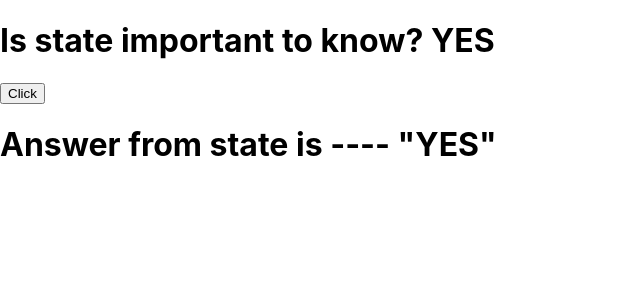
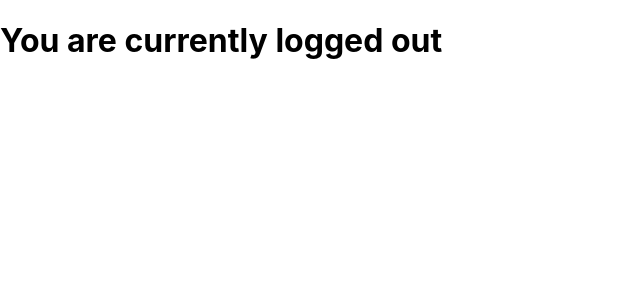
Before and after one commit to Kuzevych/habr_React, a React (Create React App) app: page / in a window 1280 px wide. Shown: the top 300 px of the page, without its empty margins (0-640 px from the left). Built offline with nearby package versions, Linux system fonts and the light colour scheme.

Commit message:
lesson 15 - done
https://habr.com/ru/company/ruvds/blog/438988/

```diff
--- a/src/App.js
+++ b/src/App.js
@@ -1,29 +1,20 @@
-import React, { Component } from 'react';
-// import Header from './components/Header';
-// import Greeting from './components/Greeting';
-// import cats from './json/cats';
-// import ContactCard from "./components/ContactCard";
-import ChildComponent from './components/ChildComponent';
+import React, {Component} from "react"
+
 class App extends Component {
-    // constructor(){
-    //    super()
-    //     this.state = {
-    //         answer: "YES"
-    //     }
-    // }
-    state = {
-        answer: "YES"
-    };
-  render() {
-        console.log(this.state.answer);
-    return (
-        <>
-            <h1>Is state important to know? {this.state.answer}</h1>
-            <button>Click</button>
-            <ChildComponent answer={this.state.answer}/>
-        </>
-    );
-  }
+    constructor(){
+        super()
+        this.state = {
+            isLoggedIn: false,
+        }
+    }
+
+    render() {
+        return (
+            <div>
+                <h1>You are currently logged {!this.state.isLoggedIn ? 'out' : 'in'}</h1>
+            </div>
+        )
+    }
 }
 
-export default App;
+export default App
```
